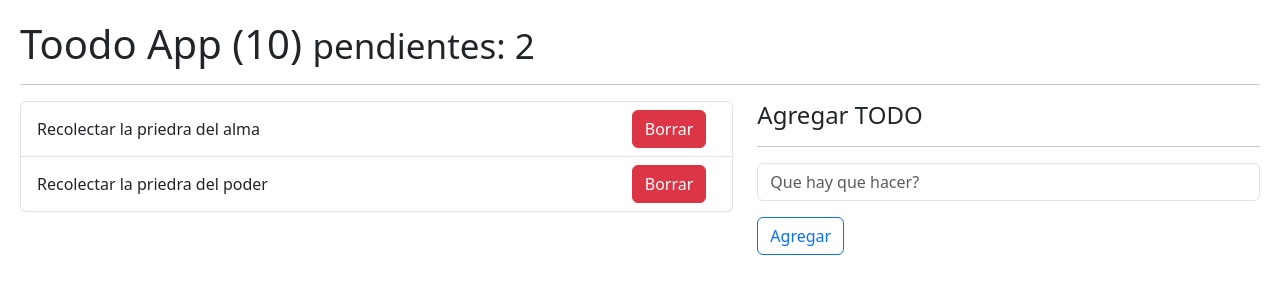
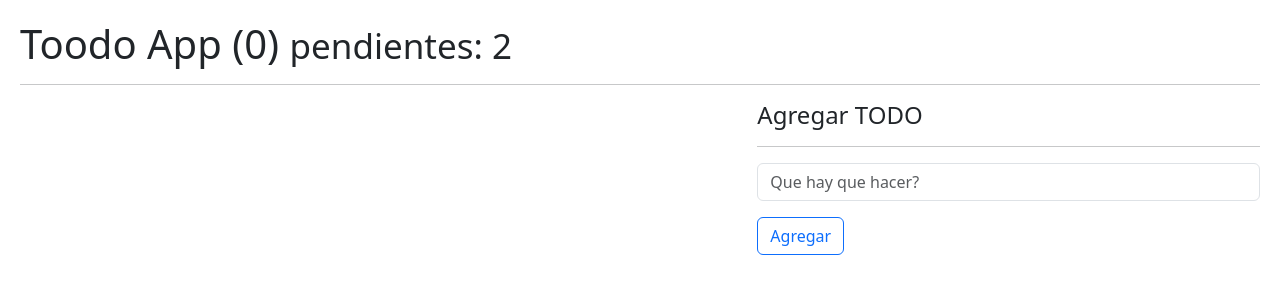
Before and after one commit to mnfrn10112/hooks-app, a React (Vite) app: page / in a window 1280 px wide. Shown: the top 300 px of the page. Built offline with nearby package versions, Linux system fonts and the light colour scheme.

Commit message:
save todos on localstorage

```diff
--- a/src/08-useReducer/TodoApp.jsx
+++ b/src/08-useReducer/TodoApp.jsx
@@ -1,21 +1,25 @@
-import { useReducer } from "react";
+import { useEffect, useReducer } from "react";
 import { TodoAdd, TodoList, todoReducer } from "./";
 
 const initialState = [
-    {
-        id: new Date().getTime(),
-        description: 'Recolectar la priedra del alma',
-        done: false,
-    },
-    {
-        id: new Date().getTime() + 10,
-        description: 'Recolectar la priedra del poder',
-        done: false,
-    },
+    // {
+    //     id: new Date().getTime(),
+    //     description: 'Recolectar la priedra del alma',
+    //     done: false,
+    // },
+    // {
+    //     id: new Date().getTime() + 10,
+    //     description: 'Recolectar la priedra del poder',
+    //     done: false,
+    // },
 ];
 
+const init = () => {
+    return JSON.parse(localStorage.getItem('todos')) || [];
+};
+
 export const TodoApp = () => {
-    const [todos, dispatch] = useReducer(todoReducer, initialState);
+    const [todos, dispatch] = useReducer(todoReducer, initialState, init);
 
     const handelNewTodo = (todo) => {
         console.log(todo);
@@ -26,11 +30,16 @@ export const TodoApp = () => {
         dispatch(action);
     };
 
+    useEffect(() => {
+        if (todos)
+            localStorage.setItem('todos', JSON.stringify(todos));
+    }, [todos]);
+
     console.log(todos);
 
     return (
         <>
-            <h1>Toodo App (10) <small>pendientes: 2</small> </h1>
+            <h1>Toodo App ({todos.length}) <small>pendientes: 2</small> </h1>
             <hr />
             <div className="row">
                 <div className="col-7">
```
